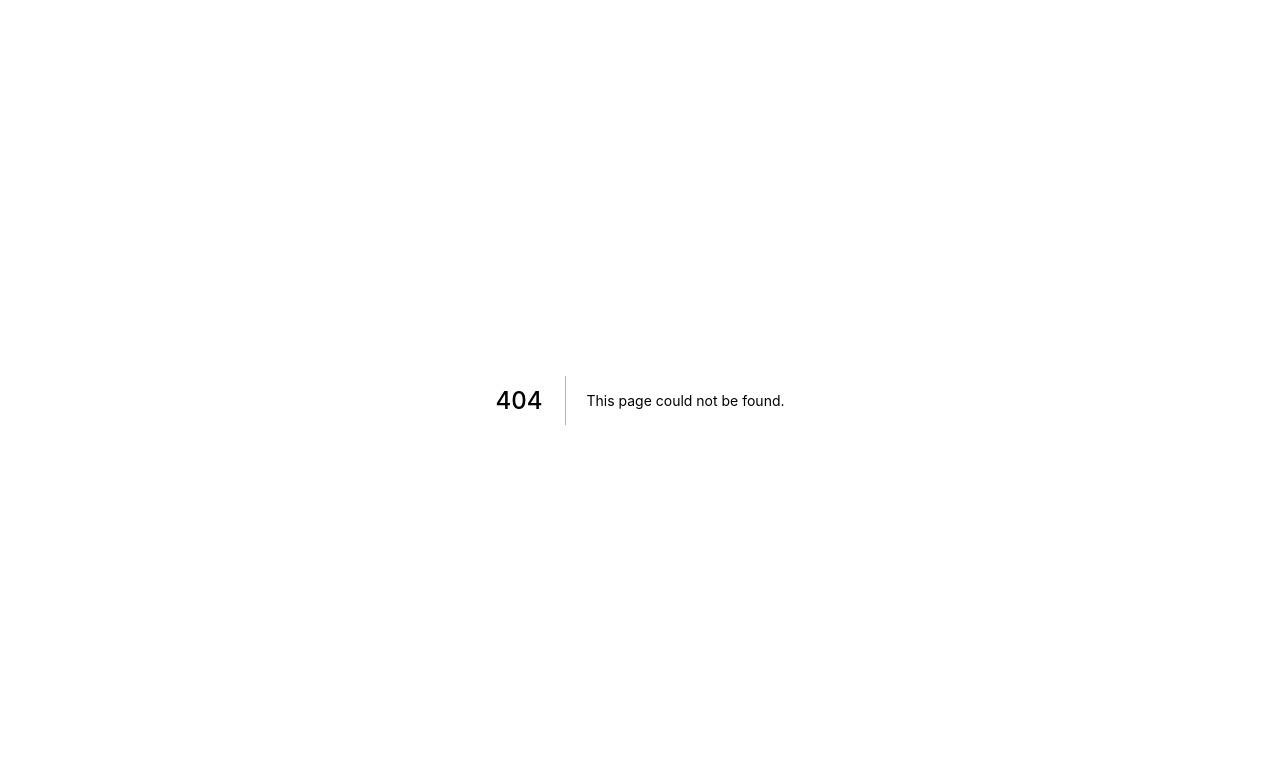
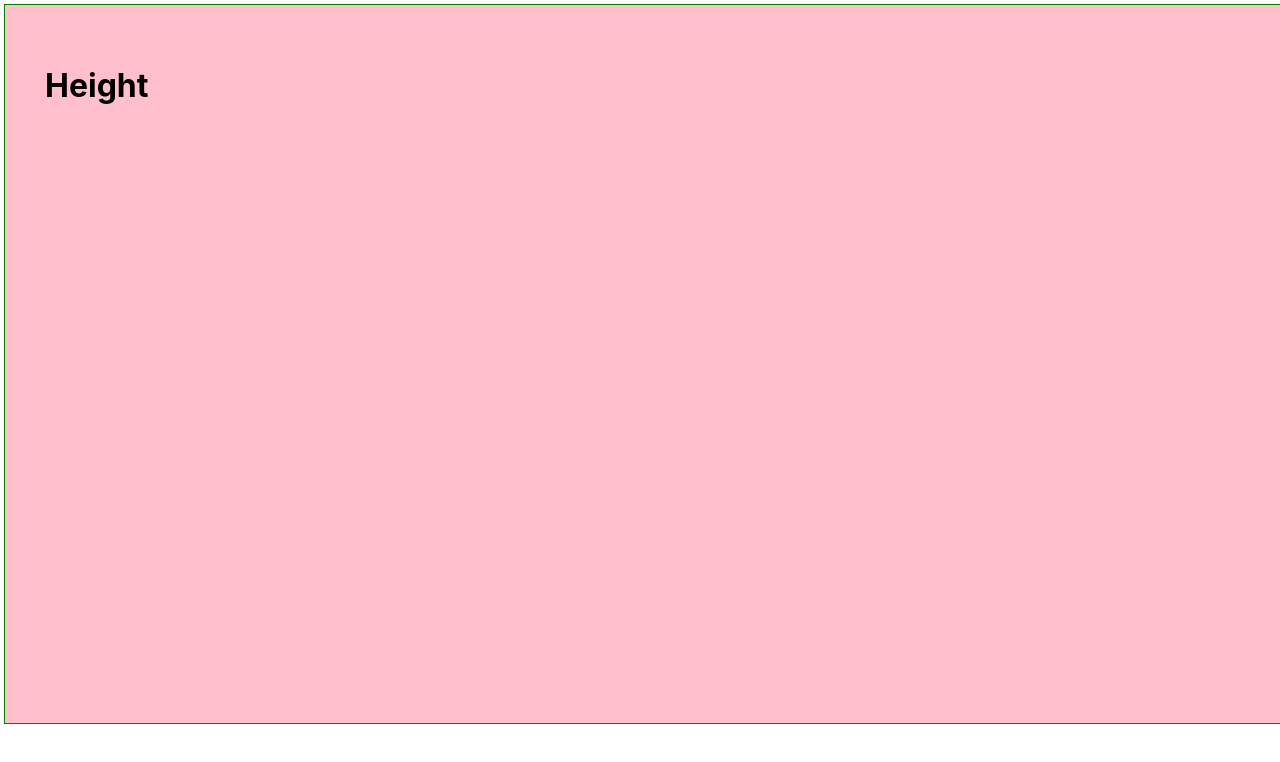
Before and after one commit to danlidennydeng/framer-motion, a Next.js app: page /height in a window 1280 px wide. Before the commit this address had no page. Shown: the top 762 px of the page. Built offline with nearby package versions, Linux system fonts and the light colour scheme.

Commit message:
div size testing

```diff
--- /dev/null
+++ b/pages/height.js
@@ -0,0 +1,9 @@
+import styles from '../styles/Home.module.css'
+
+export default function Height() {
+  return (
+    <div className={styles.div3}>
+      <h1>Height</h1>
+    </div>
+  )
+}
--- a/styles/Home.module.css
+++ b/styles/Home.module.css
@@ -144,3 +144,30 @@
   height: 20vw;
   background-color: green;
 }
+
+.div1 {
+
+  width: 300px;
+  height: 100px;
+
+  margin: 10px;
+  border: 10px solid blue;
+}
+
+.div2 {
+  width: 300px;
+  height: 100px;
+
+  margin: 0px;
+  padding: 30px;
+  border: 10px solid red;
+}
+
+.div3 {
+  margin: 4px;
+  padding: 40px;
+  width: 100vw;
+  height: calc(100vw * 0.5625);
+  background-color: pink;
+  border: 1px solid green;
+}
```
Also changed, not shown: MyComponents/About.js (added, +14 -0 lines), MyComponents/About2.js (added, +14 -0 lines), pages/aboutpage.js (added, +11 -0 lines).
